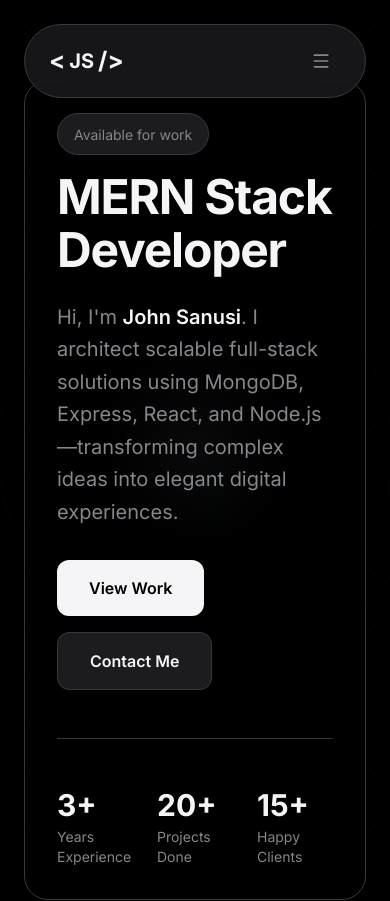
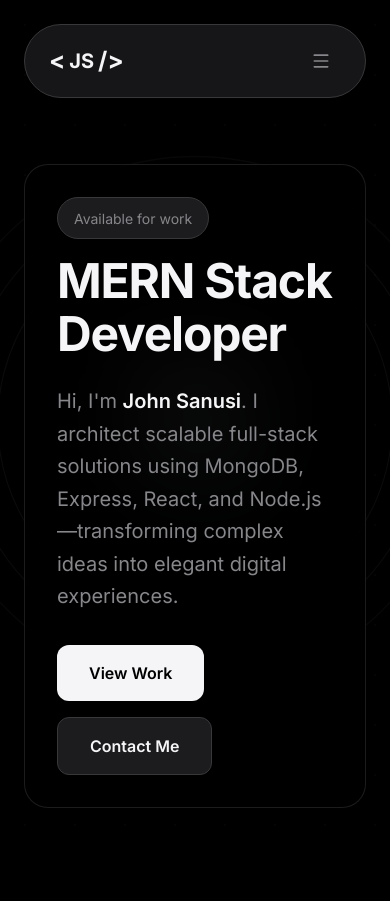
Before and after one commit to JohnSanusi/JohnSanusi, a Next.js app: page / in a window 390 px wide. Shown: the top 901 px of the page. Built offline with nearby package versions, Linux system fonts and the light colour scheme.

Commit message:
Refactor Hero component layout and styles

```diff
--- a/components/Hero.tsx
+++ b/components/Hero.tsx
@@ -1,4 +1,4 @@
-  'use client';
+ 'use client';
 
 import { motion } from 'framer-motion';
 import { useEffect, useState } from 'react';
@@ -21,7 +21,7 @@ export default function Hero() {
     }, []);
 
     return (
-        <section className="relative min-h-screen flex items-center justify-center px-6 pt-20 overflow-hidden">
+        <section className="relative min-h-screen flex items-center justify-center px-6 pt-32 lg:pt-20 overflow-hidden">
             {/* Animated Background Effects */}
             <motion.div
                 animate={{
@@ -61,9 +61,9 @@ export default function Hero() {
                     initial={{ opacity: 0, scale: 0.8 }}
                     animate={{ opacity: 1, scale: 1 }}
                     transition={{ duration: 0.8, ease: [0.16, 1, 0.3, 1], delay: 0.2 }}
-                    className="lg:hidden absolute inset-0 flex items-center justify-center pointer-events-none"
+                    className="lg:hidden absolute inset-0 flex items-center justify-center pointer-events-none z-0"
                 >
-                    <div className="relative w-full max-w-sm aspect-square opacity-30">
+                    <div className="relative w-full max-w-sm aspect-square opacity-50">
                         {/* Animated Rings */}
                         {[...Array(3)].map((_, i) => (
                             <motion.div
@@ -71,7 +71,7 @@ export default function Hero() {
                                 className="absolute inset-0 border border-[#38383a] rounded-full"
                                 animate={{
                                     scale: [1 + i * 0.15, 1.1 + i * 0.15, 1 + i * 0.15],
-                                    opacity: [0.3, 0.15, 0.3],
+                                    opacity: [0.5, 0.25, 0.5],
                                     rotate: [0, 180, 360],
                                 }}
                                 transition={{
@@ -97,21 +97,21 @@ export default function Hero() {
                                 ease: "easeInOut"
                             }}
                         >
-                            <div className="w-32 h-32 bg-[#1c1c1e] border border-[#38383a] rounded-3xl flex items-center justify-center">
-                                <span className="text-4xl font-bold text-[#f5f5f7]">JS</span>
+                            <div className="w-40 h-40 bg-[#1c1c1e] border border-[#38383a] rounded-3xl flex items-center justify-center shadow-2xl">
+                                <span className="text-5xl font-bold text-[#f5f5f7]">JS</span>
                             </div>
                         </motion.div>
 
                         {/* Floating MERN Stack Icons */}
                         {[
-                            { Icon: SiMongodb, label: 'MongoDB', delay: 0, x: -70, y: -35, color: '#47A248' },
-                            { Icon: SiExpress, label: 'Express', delay: 1, x: 70, y: -20, color: '#f5f5f7' },
-                            { Icon: SiReact, label: 'React', delay: 2, x: -55, y: 50, color: '#61DAFB' },
-                            { Icon: SiNodedotjs, label: 'Node.js', delay: 1.5, x: 65, y: 55, color: '#339933' },
+                            { Icon: SiMongodb, label: 'MongoDB', delay: 0, x: -80, y: -40, color: '#47A248' },
+                            { Icon: SiExpress, label: 'Express', delay: 1, x: 80, y: -25, color: '#f5f5f7' },
+                            { Icon: SiReact, label: 'React', delay: 2, x: -65, y: 60, color: '#61DAFB' },
+                            { Icon: SiNodedotjs, label: 'Node.js', delay: 1.5, x: 75, y: 65, color: '#339933' },
                         ].map((item, i) => (
                             <motion.div
                                 key={i}
-                                className="absolute w-12 h-12 bg-[#1c1c1e] border border-[#38383a] rounded-xl flex items-center justify-center"
+                                className="absolute w-14 h-14 bg-[#1c1c1e] border border-[#38383a] rounded-xl flex items-center justify-center shadow-xl"
                                 style={{
                                     left: '50%',
                                     top: '50%',
@@ -129,7 +129,7 @@ export default function Hero() {
                                 }}
                             >
                                 <item.Icon
-                                    className="w-6 h-6"
+                                    className="w-7 h-7"
                                     style={{ color: item.color }}
                                 />
                             </motion.div>
@@ -143,7 +143,7 @@ export default function Hero() {
                         initial={{ opacity: 0, x: -30 }}
                         animate={{ opacity: 1, x: 0 }}
                         transition={{ duration: 0.8, ease: [0.16, 1, 0.3, 1] }}
-                        className="relative lg:bg-transparent bg-[#000000]/40 lg:backdrop-blur-none backdrop-blur-xl rounded-3xl lg:p-0 p-8 lg:border-none border border-[#38383a]"
+                        className="relative z-10 lg:bg-transparent bg-[#000000]/60 lg:backdrop-blur-none backdrop-blur-2xl rounded-3xl lg:p-0 p-8 lg:border-none border border-[#38383a]/50"
                     >
                         <motion.div
                             initial={{ opacity: 0, y: 20 }}
@@ -184,21 +184,7 @@ export default function Hero() {
                             </motion.a>
                         </div>
 
-                        {/* Stats */}
-                        <div className="grid grid-cols-3 gap-6 mt-12 pt-12 border-t border-[#38383a]">
-                            <div>
-                                <div className="text-3xl font-bold text-[#f5f5f7] mb-1">3+</div>
-                                <div className="text-sm text-[#86868b]">Years Experience</div>
-                            </div>
-                            <div>
-                                <div className="text-3xl font-bold text-[#f5f5f7] mb-1">20+</div>
-                                <div className="text-sm text-[#86868b]">Projects Done</div>
-                            </div>
-                            <div>
-                                <div className="text-3xl font-bold text-[#f5f5f7] mb-1">15+</div>
-                                <div className="text-sm text-[#86868b]">Happy Clients</div>
-                            </div>
-                        </div>
+
                     </motion.div>
 
                     {/* Right Column - Visual Element */}
```
